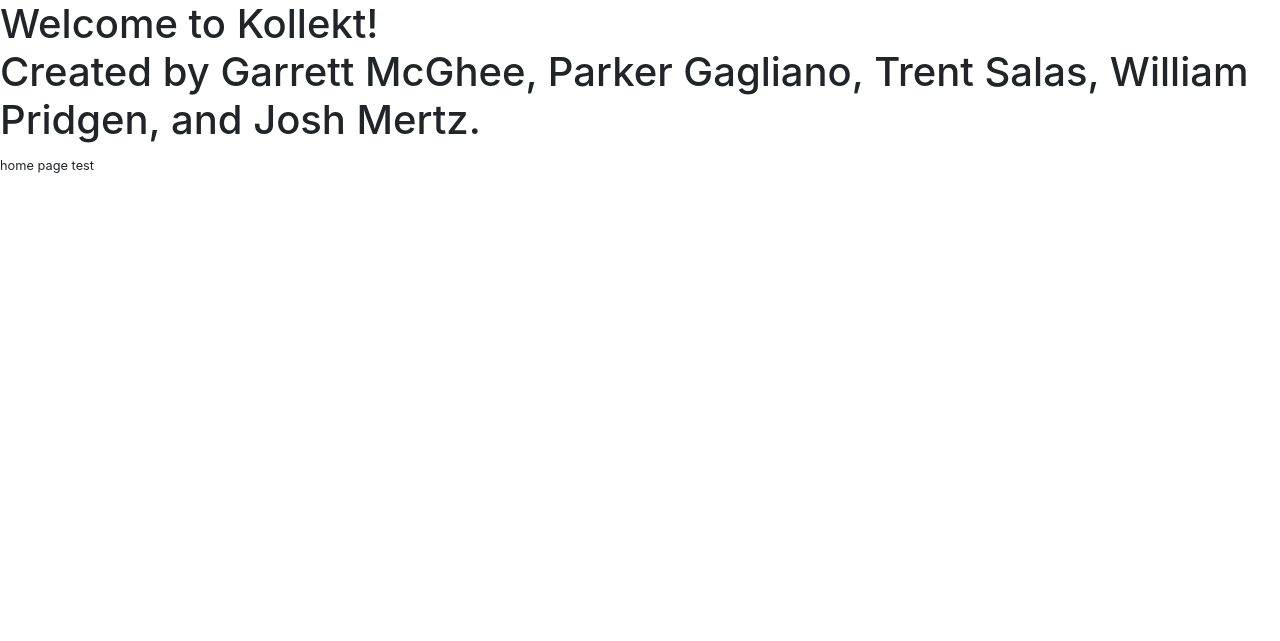
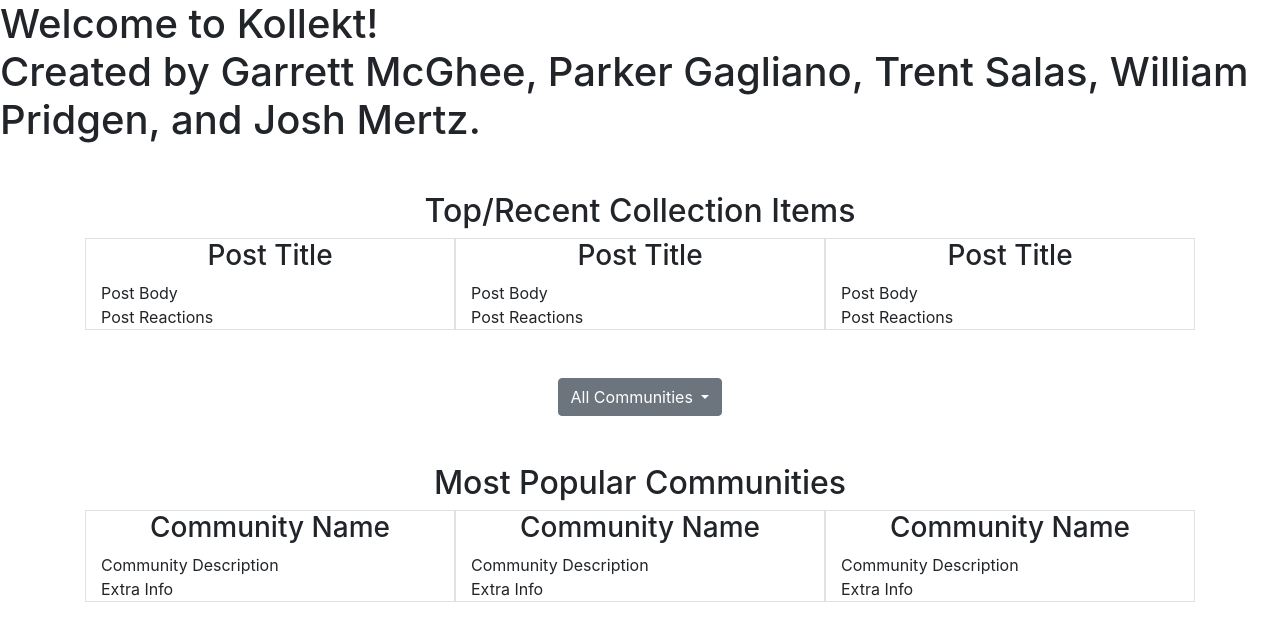
Before and after one commit to NullCubed/Kollekt, a Flask app: page / in a window 1280 px wide. Shown: the part 56-697 px from the top of the page. Run offline with Flask 2, Linux system fonts and the light colour scheme.

Commit message:
Added homepage skeleton from the prototype photo

```diff
--- a/index.py
+++ b/index.py
@@ -7,5 +7,7 @@ app = Flask(__name__)
 @app.route("/")
 def home():
     return render_template('home.html')
+
+
 if __name__ == '__main__':
     app.run(debug=1)
--- a/templates/home.html
+++ b/templates/home.html
@@ -1,3 +1,111 @@
 {% extends "layout.html" %} {% block content %}
-<small>home page test</small>
+<div class="container">
+  <div class="container mt-5">
+    <div class="row">
+      <div class="col">
+        <h2 class="text-center underline">Top/Recent Collection Items</h2>
+      </div>
+    </div>
+    <div class="row">
+      <div class="col border">
+        <div class="row">
+          <div class="col"><h3 class="text-center">Post Title</h3></div>
+        </div>
+        <div class="row">
+          <div class="col">
+            <div class="row"><div class="col">Post Body</div></div>
+            <div class="row"><div class="col">Post Reactions</div></div>
+          </div>
+        </div>
+      </div>
+      <div class="col border">
+        <div class="row">
+          <div class="col"><h3 class="text-center">Post Title</h3></div>
+        </div>
+        <div class="row">
+          <div class="col">
+            <div class="row"><div class="col">Post Body</div></div>
+            <div class="row"><div class="col">Post Reactions</div></div>
+          </div>
+        </div>
+      </div>
+      <div class="col border">
+        <div class="row">
+          <div class="col"><h3 class="text-center">Post Title</h3></div>
+        </div>
+        <div class="row">
+          <div class="col">
+            <div class="row"><div class="col">Post Body</div></div>
+            <div class="row"><div class="col">Post Reactions</div></div>
+          </div>
+        </div>
+      </div>
+    </div>
+  </div>
+  <div class="container mt-5">
+    <div class="row">
+      <div class="col text-center">
+        <div class="dropdown">
+          <button
+            class="btn btn-secondary dropdown-toggle"
+            type="button"
+            id="dropdownMenuButton"
+            data-toggle="dropdown"
+            aria-haspopup="true"
+            aria-expanded="true"
+          >
+            All Communities
+          </button>
+          <div class="dropdown-menu" aria-labelledby="dropdownMenuButton">
+            <a class="dropdown-item" href="#">Community</a>
+            <a class="dropdown-item" href="#">Community</a>
+            <a class="dropdown-item" href="#">Community</a>
+          </div>
+        </div>
+      </div>
+    </div>
+  </div>
+  <div class="container mt-5">
+    <div class="row">
+      <div class="col">
+        <h2 class="text-center underline">Most Popular Communities</h2>
+      </div>
+    </div>
+    <div class="row">
+      <div class="col border">
+        <div class="row">
+          <div class="col"><h3 class="text-center">Community Name</h3></div>
+        </div>
+        <div class="row">
+          <div class="col">
+            <div class="row"><div class="col">Community Description</div></div>
+            <div class="row"><div class="col">Extra Info</div></div>
+          </div>
+        </div>
+      </div>
+      <div class="col border">
+        <div class="row">
+          <div class="col"><h3 class="text-center">Community Name</h3></div>
+        </div>
+        <div class="row">
+          <div class="col">
+            <div class="row"><div class="col">Community Description</div></div>
+            <div class="row"><div class="col">Extra Info</div></div>
+          </div>
+        </div>
+      </div>
+      <div class="col border">
+        <div class="row">
+          <div class="col"><h3 class="text-center">Community Name</h3></div>
+        </div>
+        <div class="row">
+          <div class="col">
+            <div class="row"><div class="col">Community Description</div></div>
+            <div class="row"><div class="col">Extra Info</div></div>
+          </div>
+        </div>
+      </div>
+    </div>
+  </div>
+</div>
 {%endblock content %}
```
